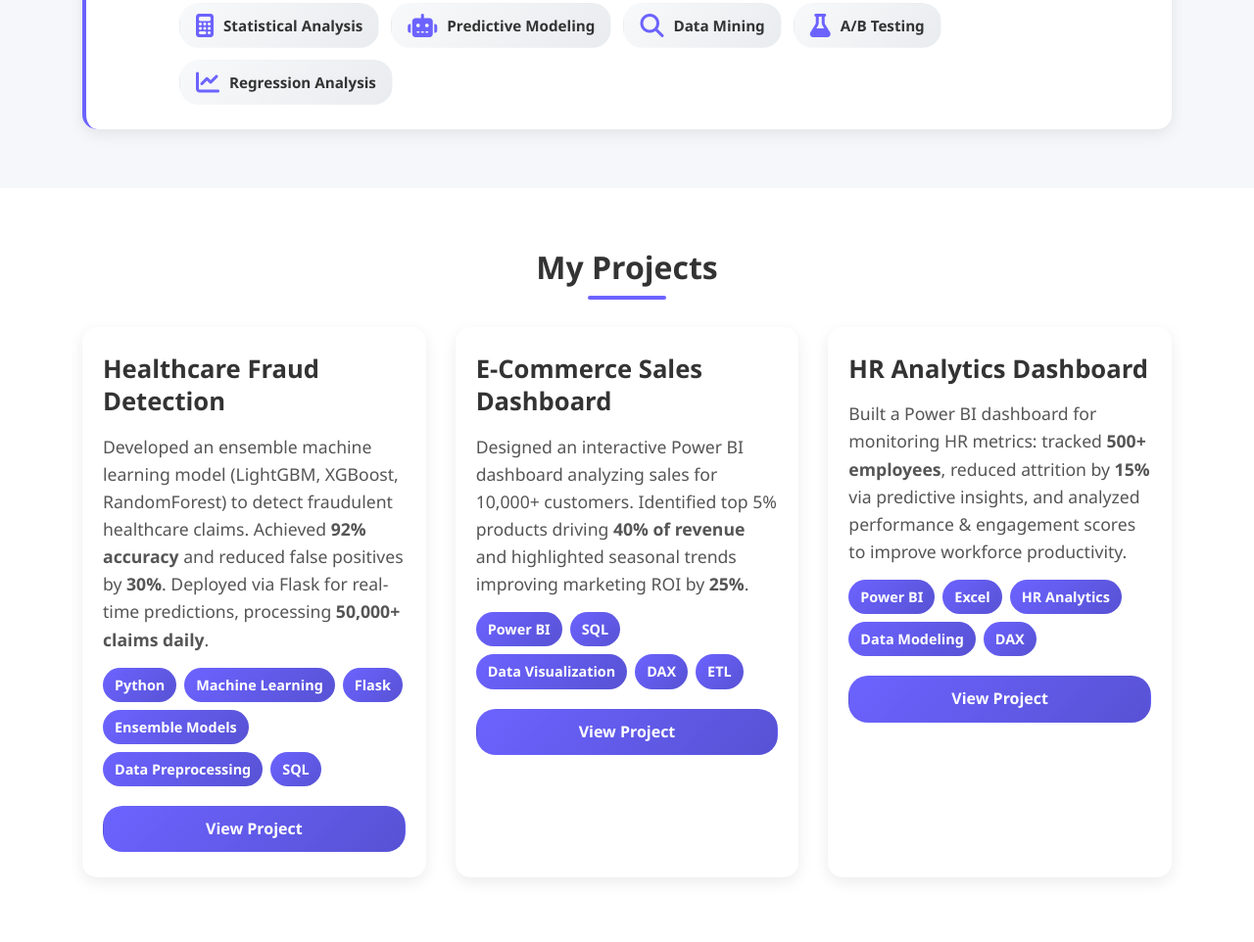
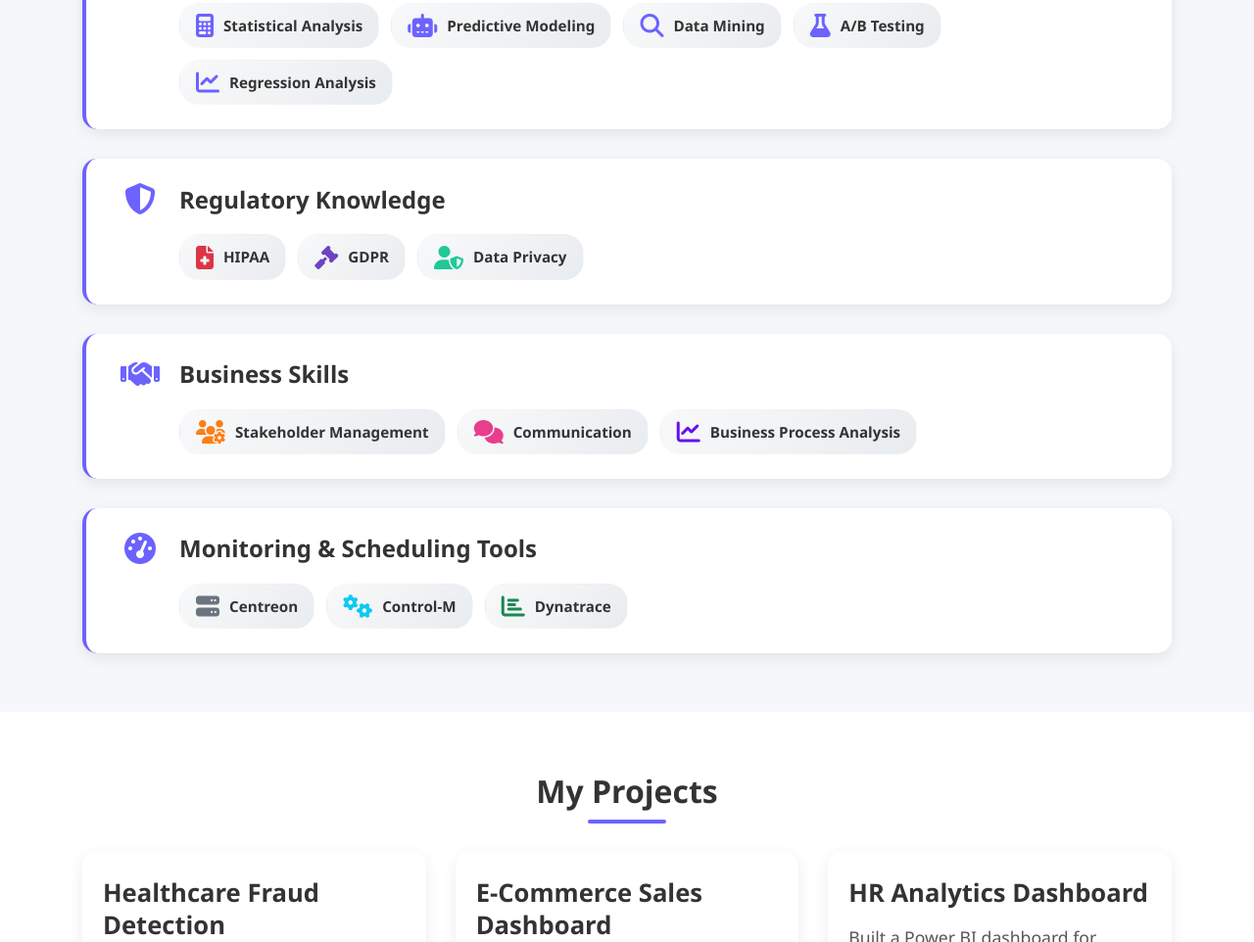
Before and after one commit to KaustubhBhale/KaustubhBhale2.github.io, a plain HTML site: page index.html in a window 1280 px wide. Shown: the part 2197-3159 px from the top of the page at 98% size. Drawn offline with Linux system fonts and the light colour scheme.

Commit message:
minor changes

```diff
--- a/index.html
+++ b/index.html
@@ -516,6 +516,47 @@ h2::after {
         .skill-item span {
             font-weight: 600;
             white-space: nowrap;
+        }
+
+        /* Methodologies Icons */
+        .agile-icon { color: #28a745 !important; }
+        .scrum-icon { color: #17a2b8 !important; }
+        .sdlc-icon { color: #ffc107 !important; }
+
+        /* Regulatory Knowledge Icons */
+        .hipaa-icon { color: #dc3545 !important; }
+        .gdpr-icon { color: #6f42c1 !important; }
+        .privacy-icon { color: #20c997 !important; }
+
+        /* Business Skills Icons */
+        .stakeholder-icon { color: #fd7e14 !important; }
+        .communication-icon { color: #e83e8c !important; }
+        .business-icon { color: #6610f2 !important; }
+
+        /* Monitoring Tools Icons */
+        .centreon-icon { color: #6c757d !important; }
+        .controlm-icon { color: #0dcaf0 !important; }
+        .dynatrace-icon { color: #198754 !important; }
+
+        /* Responsive Styles */
+        @media (max-width: 768px) {
+            .skill-items {
+                padding-left: 0;
+                justify-content: center;
+            }
+
+            .skill-header {
+                justify-content: center;
+                text-align: center;
+            }
+
+            .skill-header h3 {
+                font-size: 1.8rem;
+            }
+
+            .skill-item {
+                font-size: 1rem;
+            }
         }
 
         /* Programming Languages Icons */
@@ -1557,8 +1598,75 @@ h2::after {
                         </div>
                     </div>
                 </div>
+                <!-- Regulatory Knowledge -->
+                <div class="skill-section">
+                    <div class="skill-header">
+                        <i class="fas fa-shield-alt"></i>
+                        <h3>Regulatory Knowledge</h3>
+                    </div>
+                    <div class="skill-items">
+                        <div class="skill-item">
+                            <i class="fas fa-file-medical hipaa-icon"></i>
+                            <span>HIPAA</span>
+                        </div>
+                        <div class="skill-item">
+                            <i class="fas fa-gavel gdpr-icon"></i>
+                            <span>GDPR</span>
+                        </div>
+                        <div class="skill-item">
+                            <i class="fas fa-user-shield privacy-icon"></i>
+                            <span>Data Privacy</span>
+                        </div>
+                    </div>
+                </div>
+
+                <!-- Business Skills -->
+                <div class="skill-section">
+                    <div class="skill-header">
+                        <i class="fas fa-handshake"></i>
+                        <h3>Business Skills</h3>
+                    </div>
+                    <div class="skill-items">
+                        <div class="skill-item">
+                            <i class="fas fa-users-cog stakeholder-icon"></i>
+                            <span>Stakeholder Management</span>
+                        </div>
+                        <div class="skill-item">
+                            <i class="fas fa-comments communication-icon"></i>
+                            <span>Communication</span>
+                        </div>
+                        <div class="skill-item">
+                            <i class="fas fa-chart-line business-icon"></i>
+                            <span>Business Process Analysis</span>
+                        </div>
+                    </div>
+                </div>
+
+                <!-- Monitoring & Scheduling Tools -->
+                <div class="skill-section">
+                    <div class="skill-header">
+                        <i class="fas fa-tachometer-alt"></i>
+                        <h3>Monitoring & Scheduling Tools</h3>
+                    </div>
+                    <div class="skill-items">
+                        <div class="skill-item">
+                            <i class="fas fa-server centreon-icon"></i>
+                            <span>Centreon</span>
+                        </div>
+                        <div class="skill-item">
+                            <i class="fas fa-cogs controlm-icon"></i>
+                            <span>Control-M</span>
+                        </div>
+                        <div class="skill-item">
+                            <i class="fas fa-chart-bar dynatrace-icon"></i>
+                            <span>Dynatrace</span>
+                        </div>
+                    </div>
+                </div>
             </div>
         </div>
+
+
     </section>
 
     <!-- Projects Section -->
```
